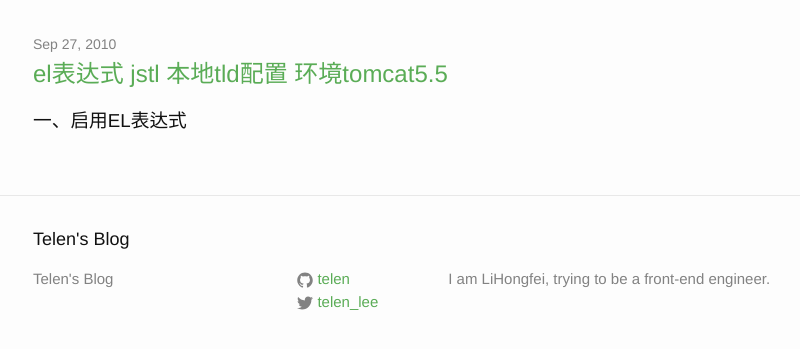
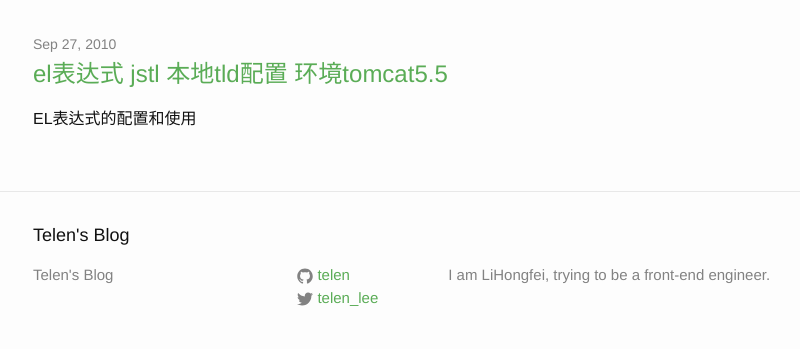
Before and after one commit to telen/blog, a Jekyll site: the page built from index.html, in a window 1280 px wide and 900 px high, scrolled down 1800 px. Shown: the part 527-876 px from the top of the window, without its empty margins (237-1037 px from the left). Built offline with Jekyll 4.4.1, drawn with Linux system fonts in a browser that asks for light colours; the list of posts is cut into pages by our own code.

Commit message:
excerpt example

```diff
--- a/_posts/2010-09-27-enable-el-express-jstl-on-tomcat5.5.md
+++ b/_posts/2010-09-27-enable-el-express-jstl-on-tomcat5.5.md
@@ -3,6 +3,7 @@ layout: post
 title:  "el表达式 jstl 本地tld配置 环境tomcat5.5"
 date:   2010-09-27 21:55:32 +0800
 categories: JSP Java SUN Web XML
+excerpt: EL表达式的配置和使用
 ---
 
 ### 一、启用EL表达式
```
